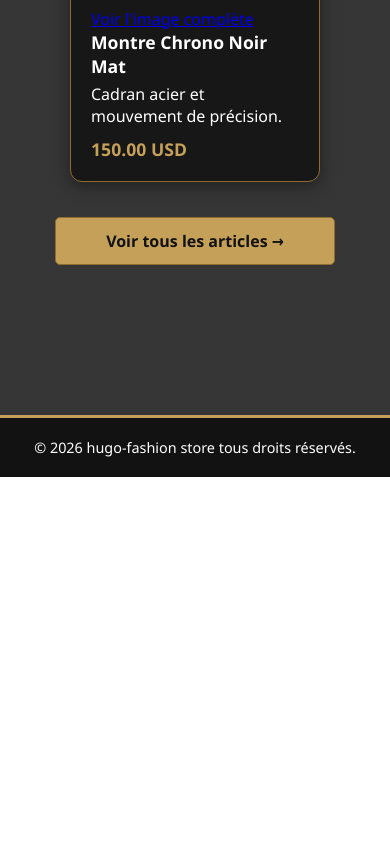
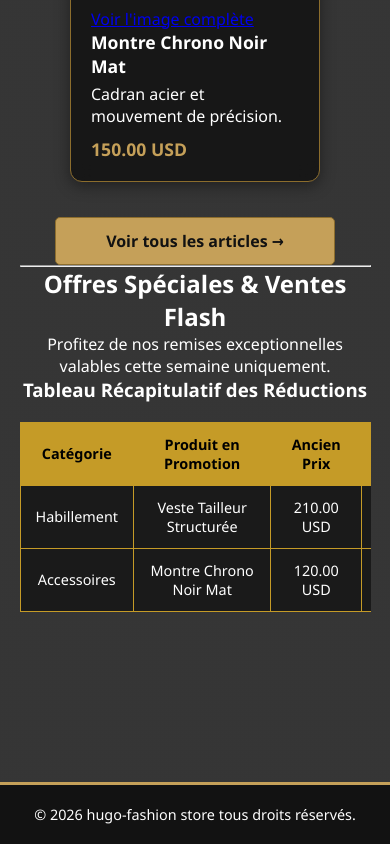
Before and after one commit to H4CK3RST4R/hugo-fashion-store, a plain HTML site: page index.html in a window 390 px wide. Shown: the part 2325-3169 px from the top of the page. Before the commit the page ends 2802 px from the top, so only its background shows below. Drawn offline with Linux system fonts and the light colour scheme.

Commit message:
Fix responsive table and grid layout

```diff
--- a/index.html
+++ b/index.html
@@ -202,13 +202,14 @@
         <section style="text-align: center; margin-bottom: 50px;">
             <h2 style="font-size: 2rem; margin-bottom: 10px;">Produits en Vedette</h2>
             <p style="color: #e0e0e0; margin-bottom: 30px;">Un aperçu de notre meilleure sélection du moment.</p>
-
+<!-- Section Produits en vedette -->
+        <section class="featured-section">
             <div class="featured-grid">
 
                 <!-- Article 1 -->
                 <div class="product-box">
                     <img src="article1.jpg" alt="Veste Oversize Noir Intense" class="product-img">
-                    <a href="article1.jpg" target="_blank" class="btn-more">Voir l'image complète </a>
+                    <a href="article1.jpg" target="_blank" class="btn-more">Voir l'image complète</a>
                     <h3>Veste Oversize Noir Intense</h3>
                     <p>Coupe ajustée et finitions soignées.</p>
                     <p class="price">110.00 USD</p>
@@ -234,7 +235,7 @@
 
                 <!-- Article 4 -->
                 <div class="product-box">
-                    <img src="article12.jpg"  alt="Montre Chrono Noir Mat" class="product-img">
+                    <img src="article12.jpg" alt="Montre Chrono Noir Mat" class="product-img">
                     <a href="article12.jpg" target="_blank" class="btn-more">Voir l'image complète</a>
                     <h3>Montre Chrono Noir Mat</h3>
                     <p>Cadran acier et mouvement de précision.</p>
@@ -243,8 +244,49 @@
 
             </div>
 
-            <div style="margin-top: 35px;">
+            <div style="margin-top: 35px; text-align: center;">
                 <a href="catalogue.html" class="btn-main">Voir tous les articles →</a>
+            </div>
+        </section>
+
+        <hr class="section-divider">
+
+        <!-- Section Tableau des Promotions & Réductions -->
+        <section class="promotions-section">
+            <h2>Offres Spéciales & Ventes Flash</h2>
+            <p>Profitez de nos remises exceptionnelles valables cette semaine uniquement.</p>
+
+            <h3>Tableau Récapitulatif des Réductions</h3>
+
+            <!-- Wrapper responsive indispensable pour mobile -->
+            <div class="table-responsive">
+                <table class="styled-table">
+                    <thead>
+                        <tr>
+                            <th>Catégorie</th>
+                            <th>Produit en Promotion</th>
+                            <th>Ancien Prix</th>
+                            <th>Nouveau Prix</th>
+                            <th>Économie</th>
+                        </tr>
+                    </thead>
+                    <tbody>
+                        <tr>
+                            <td>Habillement</td>
+                            <td>Veste Tailleur Structurée</td>
+                            <td>210.00 USD</td>
+                            <td>167.70 USD</td>
+                            <td>-25 USD</td>
+                        </tr>
+                        <tr>
+                            <td>Accessoires</td>
+                            <td>Montre Chrono Noir Mat</td>
+                            <td>120.00 USD</td>
+                            <td>90.00 USD</td>
+                            <td>-30 USD</td>
+                        </tr>
+                    </tbody>
+                </table>
             </div>
         </section>
 
--- a/style.css
+++ b/style.css
@@ -434,3 +434,38 @@ footer {
         text-align: center;
     }
 }
+
+
+/* Configuration générale des tableaux */
+.styled-table {
+  width: 100%;
+  border-collapse: collapse;
+  margin: 20px 0;
+  font-size: 0.9em;
+  background-color: #1a1a1a;
+  color: #ffffff;
+}
+
+/* Quadrillage des entêtes (th) */
+.styled-table thead tr {
+  background-color: #c59b27; /* Doré */
+  color: #000000;
+}
+
+.styled-table th,
+.styled-table td {
+  padding: 12px 15px;
+  border: 1px solid #c59b27; /* Crée le quadrillage complet */
+  text-align: center;
+}
+
+/* Rendre le tableau responsive sur téléphone */
+.table-responsive {
+  width: 100%;
+  overflow-x: auto;
+  -webkit-overflow-scrolling: touch;
+}
+
+.table-responsive table {
+  min-width: 550px; /* Assure que le tableau ne soit pas écrasé */
+}
```
